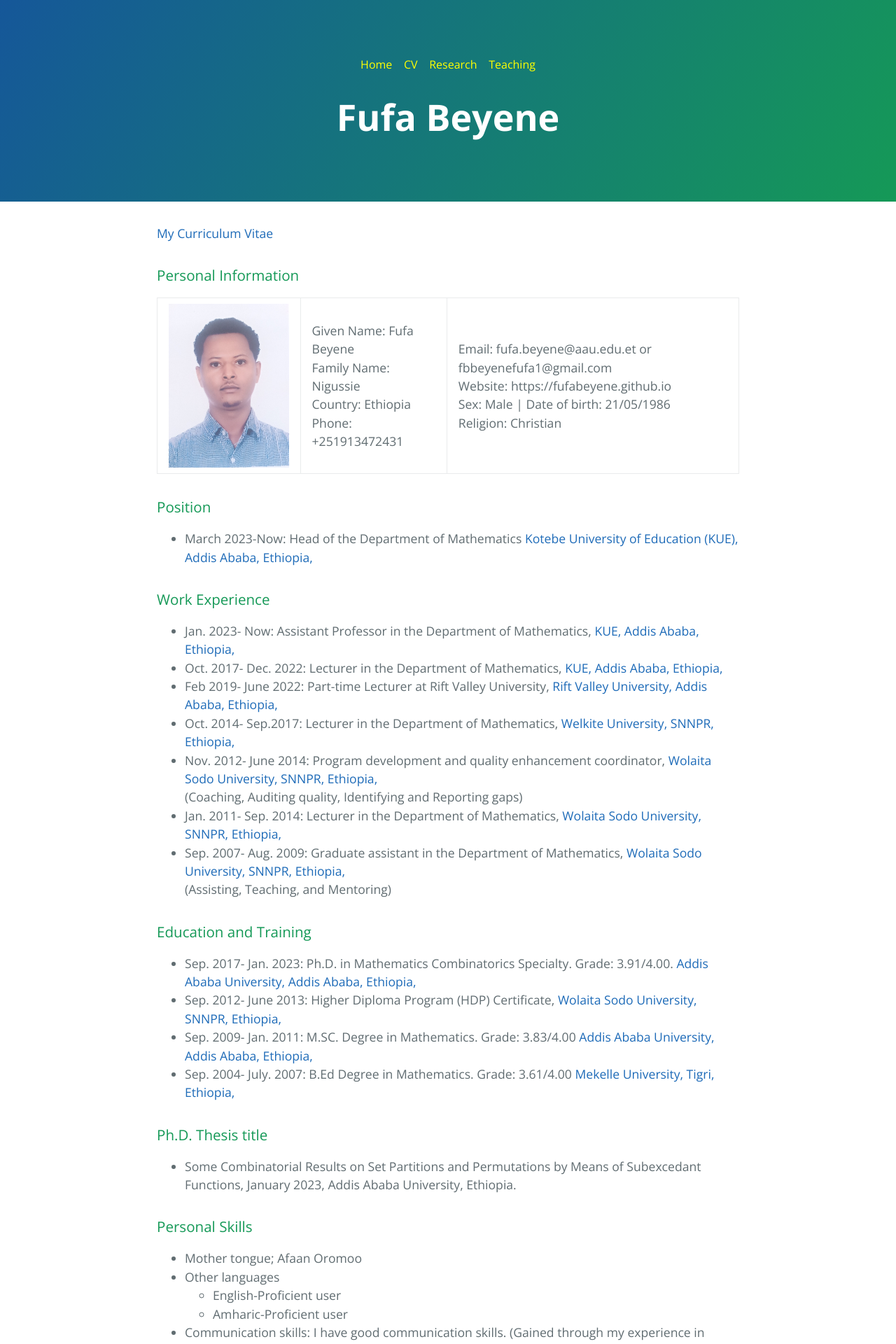
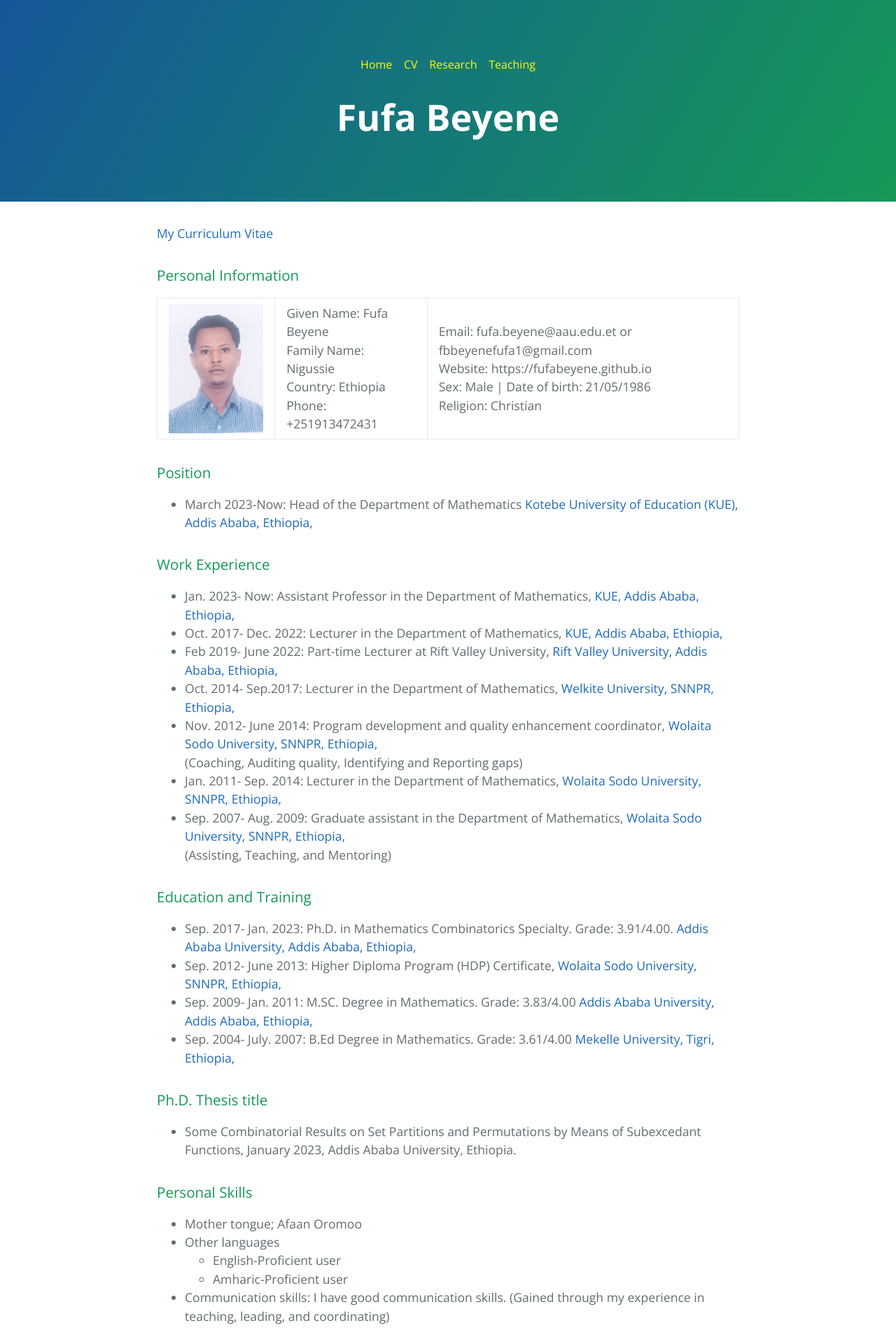
Before and after one commit to fufabeyene/-fufabeyene-.github.io, a Jekyll site: the page built from cv.md, in a window 1280 px wide. Shown: the top 1920 px of the page at 70% size. Built offline with Jekyll 4.4.1, drawn with Linux system fonts in a browser that asks for light colours; our own code applies the rules of GitHub Pages for plain Markdown files.

Commit message:
Update cv.md

```diff
--- a/cv.md
+++ b/cv.md
@@ -13,7 +13,7 @@ ref: cv
 <table>
 <tr>
 <td>
-<img style="float: left;" src="FB.jpg" width="300">
+<img style="float: left;" src="FB.jpg" width="200">
 </td>
 <td>
 Given Name: Fufa Beyene <br/>
```
